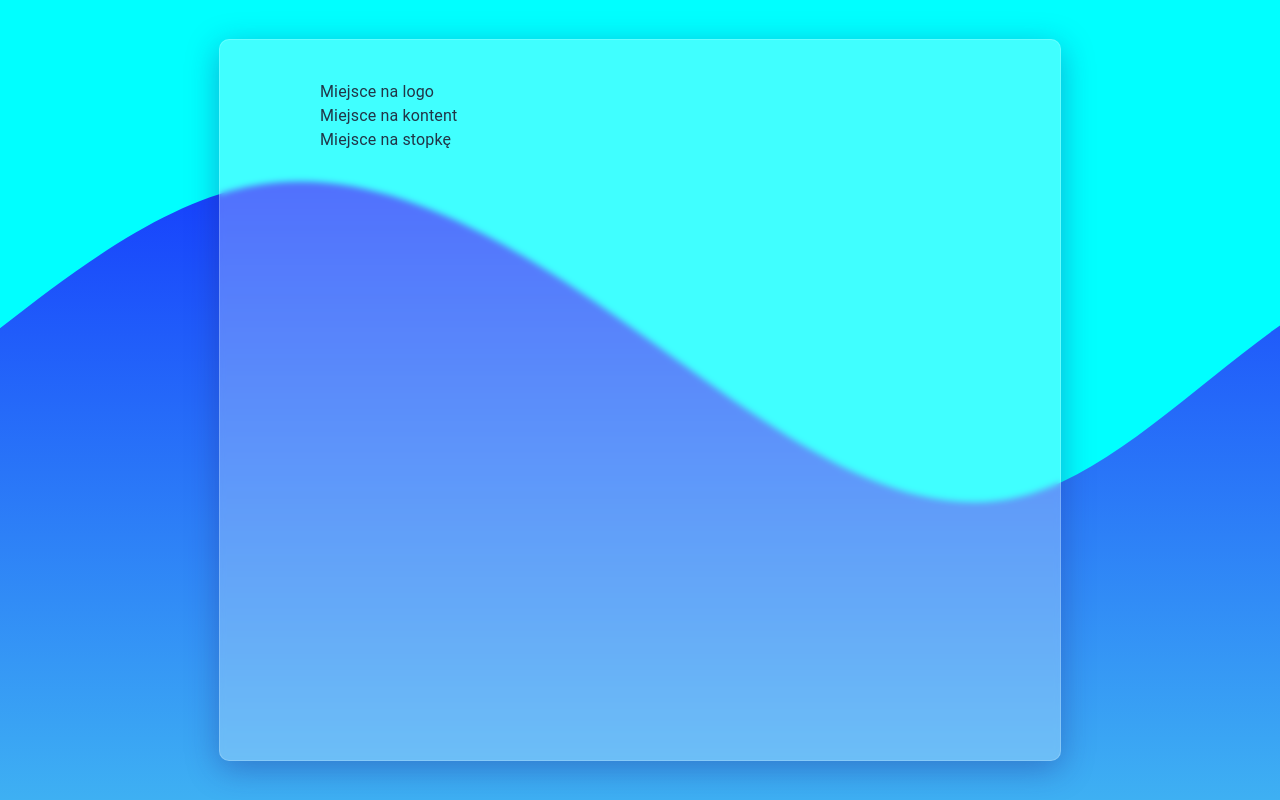
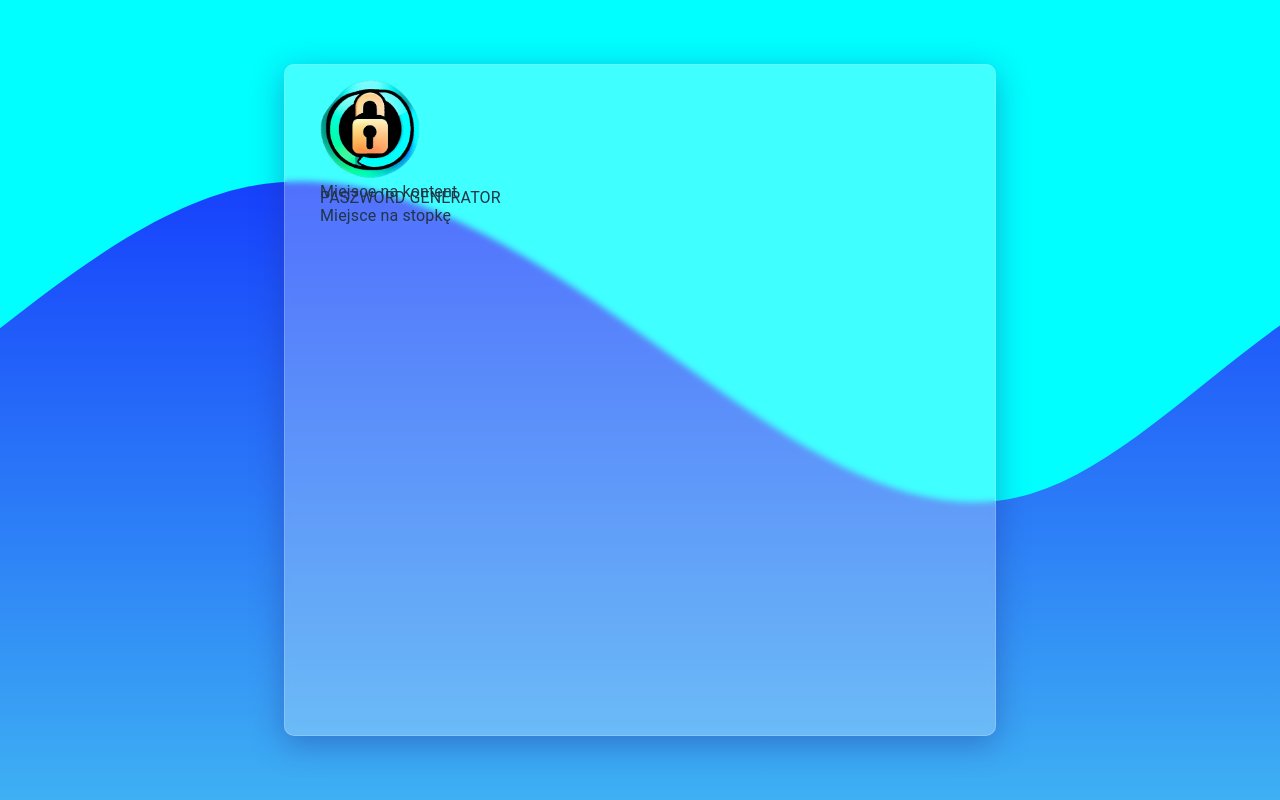
Before and after one commit to asztandar/pASZwordGenerator, a React (Vite) app in the folder pASZwordGenerator/: page / in a window 1280 px wide. Built offline with nearby package versions, Linux system fonts and the light colour scheme.

Commit message:
added logo

```diff
--- a/pASZwordGenerator/src/App.css
+++ b/pASZwordGenerator/src/App.css
@@ -35,7 +35,7 @@
   height: 80%;
   /* min-width: 600px;
   min-height: 600px; */
-  padding: 40px 100px;
+  padding: 15px 35px;
   background: rgba( 255, 255, 255, 0.25 );
   box-shadow: 0 8px 32px 0 rgba( 31, 38, 135, 0.37 );
   backdrop-filter: blur( 3px );
@@ -43,3 +43,14 @@
   border-radius: 10px;
   border: 1px solid rgba( 255, 255, 255, 0.18 );
 }
+
+#logoBox{
+  width: 100%;
+  height: 100px;
+  /* background-color: blue; */
+}
+
+#logoBox > .img{
+  width: 100px;
+  height: 100px;
+}
--- a/pASZwordGenerator/src/App.tsx
+++ b/pASZwordGenerator/src/App.tsx
@@ -4,7 +4,8 @@ import Box from '@mui/material/Box';
 import Typography from '@mui/material/Typography';
 import Main from './components/Main';
 import Footer from './components/Footer';
-
+import logoImg from './assets/logo.png';
+import Image from './components/Image';
 function App() {
 
   return (
@@ -12,8 +13,8 @@ function App() {
       <Box className="containerBox">
         <Header>
           <Box id="logoBox">
-
-            <Typography>Miejsce na logo</Typography>
+            <Image imgSRC={logoImg} className="img"/>
+            <Typography className='fs'>P<span className=''>A</span><span>SZ</span>WORD GENERATOR</Typography>
           </Box>
         </Header>
         <Main>
```
